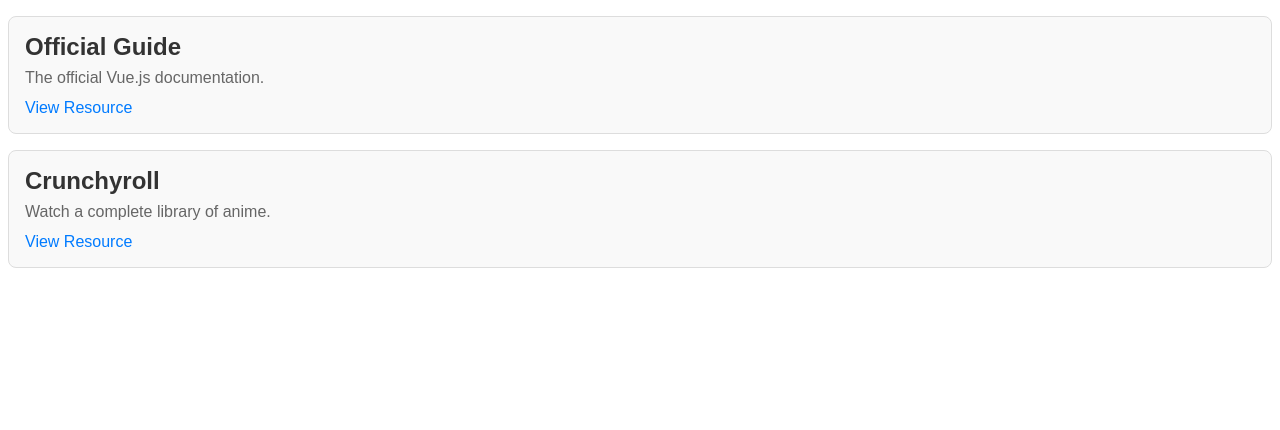
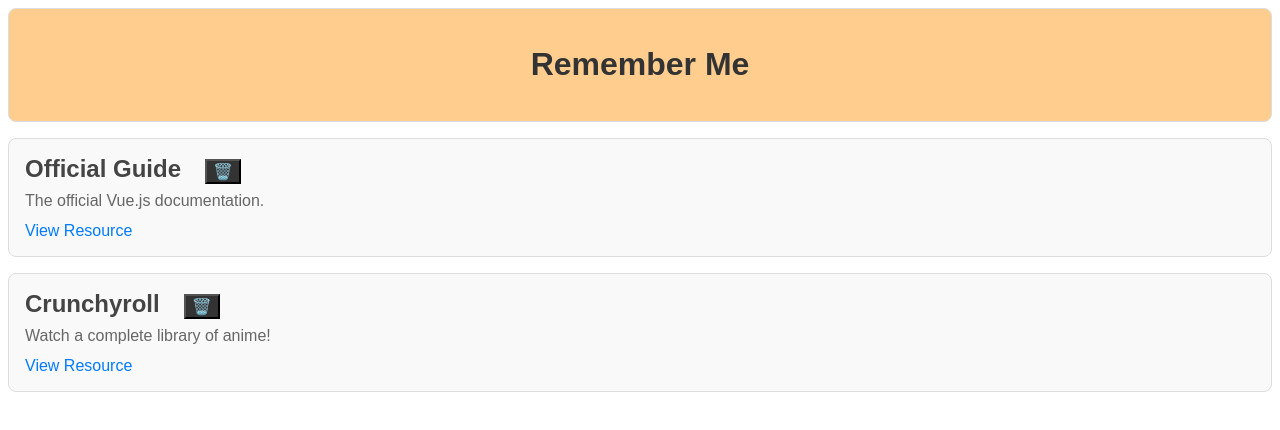
Before and after one commit to edgHD/remember-me-project, a Vue app: page / in a window 1280 px wide. Shown: the top 430 px of the page. Built offline with nearby package versions, Linux system fonts and the light colour scheme.

Commit message:
Improved ResourceItem.vue with delete functionality using a trash button (🗑️), event emission system for connecting child to parent with emits, and some style to make it visually better.

```diff
--- a/src/App.vue
+++ b/src/App.vue
@@ -1,5 +1,8 @@
 <template>
-  <ResourceItem :items="storedResources" />
+  <header class="main-title">
+    <h1>Remember Me</h1>
+  </header>
+  <ResourceItem :items="storedResources" @delete-item="deleteResource" />
 </template>
 
 <script>
@@ -20,11 +23,34 @@
         {
           id: this.$uuid(),
           title: 'Crunchyroll',
-          description: 'Watch a complete library of anime.',
+          description: 'Watch a complete library of anime!',
           link: 'https://crunchyroll.com',
         },
       ],
     }
   },
+  methods: {
+    deleteResource(id) {
+      this.storedResources = this.storedResources.filter(
+        (resource) => resource.id !== id
+      )
+    },
+  },
 }
 </script>
+
+<style scoped>
+* {
+  font-family: Arial, Helvetica, sans-serif;
+}
+
+.main-title {
+  text-align: center;
+  color: #333;
+  margin: 0;
+  padding: 16px;
+  background-color: #ffce8e;
+  border: 1px solid #ddd;
+  border-radius: 8px;
+}
+</style>
--- a/src/components/resources-items/ResourceItem.vue
+++ b/src/components/resources-items/ResourceItem.vue
@@ -1,7 +1,9 @@
 <template>
     <ul>
         <li v-for="item in items" :key="item.id">
-            <h3>{{ item.title }}</h3>
+            <h3>{{ item.title }}&emsp;<button class="delete-item"
+                    @click="this.$emit('delete-item', item.id)">🗑️</button>
+            </h3>
             <p>{{ item.description }}</p>
             <a :href="item.link">View Resource</a>
         </li>
@@ -11,14 +13,11 @@
 <script>
 export default {
     props: ['items'],
+    emits: ['delete-item'],
 }
 </script>
 
 <style scoped>
-* {
-    font-family: Arial, Helvetica, sans-serif;
-}
-
 ul {
     list-style-type: none;
     padding: 0;
@@ -36,7 +35,18 @@
 h3 {
     margin: 0 0 8px;
     font-size: 1.5rem;
-    color: #333;
+    color: #444;
+}
+
+.delete-item {
+    background-color: #333;
+    cursor: pointer;
+    font-size: 1rem;
+    transition: background-color 0.2s ease-in-out;
+}
+
+.delete-item:hover {
+    background-color: #700000;
 }
 
 p {
```
